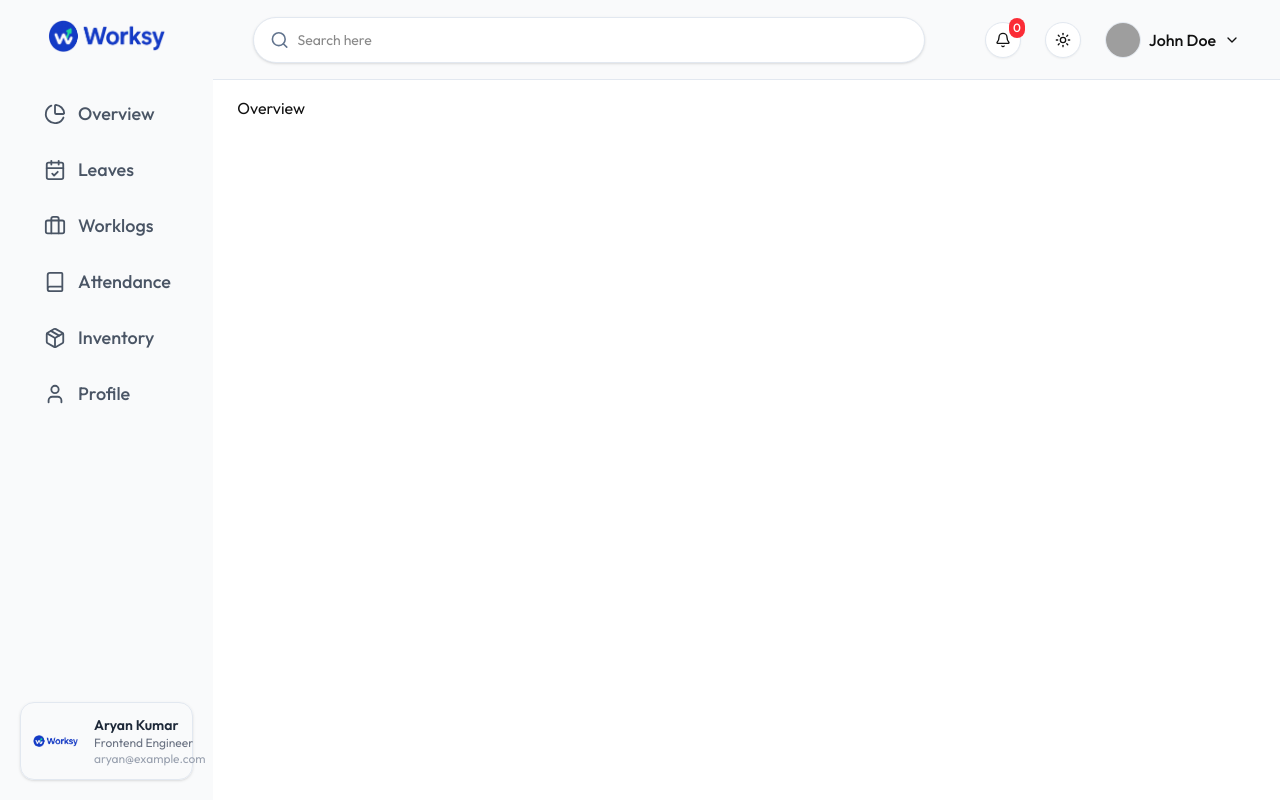
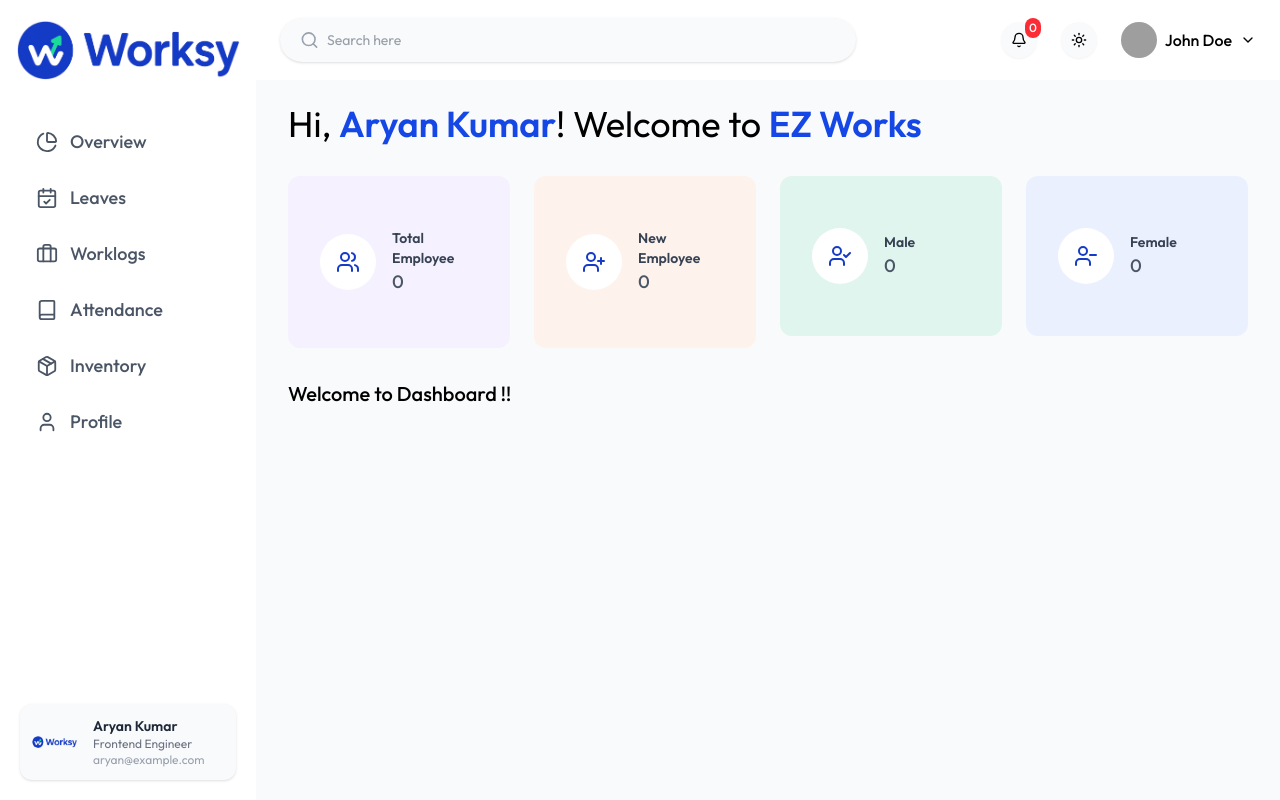
Before and after one commit to imaryankumar/Worksy, a Next.js app in the folder client/: page /dashboard/overview in a window 1280 px wide. Built offline with nearby package versions, Linux system fonts and the light colour scheme; grey boxes are pictures that could not be loaded.

Commit message:
Add:Dashboard Page Responsive

```diff
--- a/client/src/app/dashboard/layout.jsx
+++ b/client/src/app/dashboard/layout.jsx
@@ -8,17 +8,15 @@ export const metadata = {
 
 const DashboardLayout = ({ children }) => {
   return (
-    <div className="w-full h-screen flex overflow-hidden">
-      <aside className="hidden md:block w-1/6 h-full bg-gray-50">
+    <div className="flex h-screen overflow-hidden bg-gray-50 dark:bg-gray-900">
+      <aside className="hidden md:flex md:flex-col w-64 bg-white dark:bg-gray-800">
         <AsideNavbar />
       </aside>
-      <div className="flex-1 h-full flex flex-col">
-        <header className="h-20 bg-gray-50 border-b flex items-center px-4 sticky top-0 z-10">
+      <div className="flex-1 flex flex-col">
+        <header className="bg-white h-20 flex items-center px-4 md:px-6">
           <Navbar />
         </header>
-        <main className="flex-1 overflow-y-auto px-6 py-4 bg-white">
-          {children}
-        </main>
+        <main className="flex-1 overflow-y-auto p-6">{children}</main>
       </div>
     </div>
   );
--- a/client/src/app/dashboard/overview/page.jsx
+++ b/client/src/app/dashboard/overview/page.jsx
@@ -1,7 +1,20 @@
-import React from "react";
+import EmployeCard from "@/components/EmployeCard";
 
 const Overview = () => {
-  return <div>Overview</div>;
+  return (
+    <div className="w-full h-full flex flex-col gap-8 px-2">
+      <p className="text-2xl sm:text-3xl md:text-4xl font-normal w-full">
+        Hi, <span className="font-semibold text-blue-700">Aryan Kumar</span>!
+        Welcome to <span className="font-semibold text-blue-700">EZ Works</span>
+      </p>
+      <EmployeCard userCount={0} />
+      <div className="w-full h-72 md:h-96 lg:h-[30rem] overflow-auto scrollbar-thin scrollbar-thumb-gray-300 scrollbar-track-gray-100 pr-2">
+        <h1 className="text-lg md:text-xl font-medium">
+          Welcome to Dashboard !!
+        </h1>
+      </div>
+    </div>
+  );
 };
 
 export default Overview;
--- a/client/src/app/globals.css
+++ b/client/src/app/globals.css
@@ -3,142 +3,59 @@
 
 @custom-variant dark (&:is(.dark *));
 
-/* ---------- Base Theme ---------- */
+/* ---------- Root Theme Variables ---------- */
 :root {
-  --color-black: #111111;
   --color-white: #ffffff;
-  --color-white-soft: #f5f5f4; /* soft/cream white */
-  --color-primary: #155e75; /* cyan-800 */ --radius: 0.625rem; --background: oklch(1 0 0); --foreground: oklch(0.129 0.042 264.695); --card: oklch(1 0 0); --card-foreground: oklch(0.129 0.042 264.695); --popover: oklch(1 0 0); --popover-foreground: oklch(0.129 0.042 264.695); --primary: oklch(0.208 0.042 265.755); --primary-foreground: oklch(0.984 0.003 247.858); --secondary: oklch(0.968 0.007 247.896); --secondary-foreground: oklch(0.208 0.042 265.755); --muted: oklch(0.968 0.007 247.896); --muted-foreground: oklch(0.554 0.046 257.417); --accent: oklch(0.968 0.007 247.896); --accent-foreground: oklch(0.208 0.042 265.755); --destructive: oklch(0.577 0.245 27.325); --border: oklch(0.929 0.013 255.508); --input: oklch(0.929 0.013 255.508); --ring: oklch(0.704 0.04 256.788); --chart-1: oklch(0.646 0.222 41.116); --chart-2: oklch(0.6 0.118 184.704); --chart-3: oklch(0.398 0.07 227.392); --chart-4: oklch(0.828 0.189 84.429); --chart-5: oklch(0.769 0.188 70.08); --sidebar: oklch(0.984 0.003 247.858); --sidebar-foreground: oklch(0.129 0.042 264.695); --sidebar-primary: oklch(0.208 0.042 265.755); --sidebar-primary-foreground: oklch(0.984 0.003 247.858); --sidebar-accent: oklch(0.968 0.007 247.896); --sidebar-accent-foreground: oklch(0.208 0.042 265.755); --sidebar-border: oklch(0.929 0.013 255.508); --sidebar-ring: oklch(0.704 0.04 256.788);
-}
-
-/* ---------- Tailwind Theme Bindings ---------- */
-@theme inline {
-  --color-black: var(--color-black);
-  --color-white: var(--color-white);
-  --color-white-soft: var(--color-white-soft);
-  --color-primary: var(--color-primary);
-
-  --font-sans: var(--font-outfit);
-
-  --color-sidebar-ring: var(--sidebar-ring);
-
-  --color-sidebar-border: var(--sidebar-border);
-
-  --color-sidebar-accent-foreground: var(--sidebar-accent-foreground);
-
-  --color-sidebar-accent: var(--sidebar-accent);
-
-  --color-sidebar-primary-foreground: var(--sidebar-primary-foreground);
-
-  --color-sidebar-primary: var(--sidebar-primary);
-
-  --color-sidebar-foreground: var(--sidebar-foreground);
-
-  --color-sidebar: var(--sidebar);
-
-  --color-chart-5: var(--chart-5);
-
-  --color-chart-4: var(--chart-4);
-
-  --color-chart-3: var(--chart-3);
-
-  --color-chart-2: var(--chart-2);
-
-  --color-chart-1: var(--chart-1);
-
-  --color-ring: var(--ring);
-
-  --color-input: var(--input);
-
-  --color-border: var(--border);
-
-  --color-destructive: var(--destructive);
-
-  --color-accent-foreground: var(--accent-foreground);
-
-  --color-accent: var(--accent);
-
-  --color-muted-foreground: var(--muted-foreground);
-
-  --color-muted: var(--muted);
-
-  --color-secondary-foreground: var(--secondary-foreground);
-
-  --color-secondary: var(--secondary);
-
-  --color-primary-foreground: var(--primary-foreground);
-
-  --color-popover-foreground: var(--popover-foreground);
-
-  --color-popover: var(--popover);
-
-  --color-card-foreground: var(--card-foreground);
-
-  --color-card: var(--card);
-
-  --color-foreground: var(--foreground);
-
-  --color-background: var(--background); /* Outfit as default font */ --radius-sm: calc(var(--radius) - 4px); --radius-md: calc(var(--radius) - 2px); --radius-lg: var(--radius); --radius-xl: calc(var(--radius) + 4px);
-}
-
-/* ---------- Dark Mode ---------- */
-@media (prefers-color-scheme: dark) {
-  :root {
-    --color-black: #0a0a0a;
-    --color-white: #e5e5e5;
-    --color-white-soft: #d6d3d1;
-    --color-primary: #0e7490; /* cyan-700 */
-  }
+  --color-wheat: #f9f9f9;
+  --color-black: #000000;
+  --color-primary: #153bc7;
 }
 
 /* ---------- Base Styles ---------- */
 body {
-  background: var(--color-white);
+  background-color: var(--color-white);
   color: var(--color-black);
-  font-family: var(--font-outfit); /* Global Outfit font */
+  font-family: "Outfit", sans-serif; /* optional Google font */
   -webkit-font-smoothing: antialiased;
   text-rendering: optimizeLegibility;
+  margin: 0;
+  padding: 0;
 }
 
+/* Optional: Dark Mode */
 .dark {
-  --background: oklch(0.129 0.042 264.695);
-  --foreground: oklch(0.984 0.003 247.858);
-  --card: oklch(0.208 0.042 265.755);
-  --card-foreground: oklch(0.984 0.003 247.858);
-  --popover: oklch(0.208 0.042 265.755);
-  --popover-foreground: oklch(0.984 0.003 247.858);
-  --primary: oklch(0.929 0.013 255.508);
-  --primary-foreground: oklch(0.208 0.042 265.755);
-  --secondary: oklch(0.279 0.041 260.031);
-  --secondary-foreground: oklch(0.984 0.003 247.858);
-  --muted: oklch(0.279 0.041 260.031);
-  --muted-foreground: oklch(0.704 0.04 256.788);
-  --accent: oklch(0.279 0.041 260.031);
-  --accent-foreground: oklch(0.984 0.003 247.858);
-  --destructive: oklch(0.704 0.191 22.216);
-  --border: oklch(1 0 0 / 10%);
-  --input: oklch(1 0 0 / 15%);
-  --ring: oklch(0.551 0.027 264.364);
-  --chart-1: oklch(0.488 0.243 264.376);
-  --chart-2: oklch(0.696 0.17 162.48);
-  --chart-3: oklch(0.769 0.188 70.08);
-  --chart-4: oklch(0.627 0.265 303.9);
-  --chart-5: oklch(0.645 0.246 16.439);
-  --sidebar: oklch(0.208 0.042 265.755);
-  --sidebar-foreground: oklch(0.984 0.003 247.858);
-  --sidebar-primary: oklch(0.488 0.243 264.376);
-  --sidebar-primary-foreground: oklch(0.984 0.003 247.858);
-  --sidebar-accent: oklch(0.279 0.041 260.031);
-  --sidebar-accent-foreground: oklch(0.984 0.003 247.858);
-  --sidebar-border: oklch(1 0 0 / 10%);
-  --sidebar-ring: oklch(0.551 0.027 264.364);
+  background-color: var(--color-black);
+  color: var(--color-white);
 }
 
-@layer base {
-  * {
-    @apply border-border outline-ring/50;
-  }
-  body {
-    @apply bg-background text-foreground;
-  }
+/* Tailwind helper colors */
+.bg-white {
+  background-color: var(--color-white) !important;
 }
+.bg-wheat {
+  background-color: var(--color-wheat) !important;
+}
+.bg-black {
+  background-color: var(--color-black) !important;
+}
+.bg-primary {
+  background-color: var(--color-primary) !important;
+}
+
+.text-white {
+  color: var(--color-white) !important;
+}
+.text-wheat {
+  color: var(--color-wheat) !important;
+}
+.text-black {
+  color: var(--color-black) !important;
+}
+.text-primary {
+  color: var(--color-primary) !important;
+}
+
+/* Simple utility for borders */
+.border {
+  border: 1px solid var(--color-black);
+}
--- a/client/src/app/layout.js
+++ b/client/src/app/layout.js
@@ -17,8 +17,8 @@ export const metadata = {
 
 export default function RootLayout({ children }) {
   return (
-    <html lang="en">
-      <body className={`${outfit.variable}`}>
+    <html lang="en" className={outfit.variable}>
+      <body>
         <QueryProvider>
           <main>{children}</main>
           <Toaster position="top-center" />
--- a/client/src/app/not-found.jsx
+++ b/client/src/app/not-found.jsx
@@ -7,7 +7,7 @@ export default function NotFound() {
       <p className="text-xl mb-6">Oops! Page not found.</p>
       <Link
         href="/"
-        className="px-6 py-3 bg-blue-600 text-white rounded-md hover:bg-blue-700 transition"
+        className="px-6 py-3 bg-blue-800 text-white rounded-md hover:bg-blue-700 transition"
       >
         Go Back Home
       </Link>
--- /dev/null
+++ b/client/src/components/EmployeCard.jsx
@@ -0,0 +1,65 @@
+"use client";
+
+import { UserCheck, UserMinus, UserPlus, Users } from "lucide-react";
+import { Card, CardContent } from "@/components/ui/card";
+
+const EmployeeCard = ({ userCount }) => {
+  const employeeStats = [
+    {
+      id: 1,
+      icon: <Users size={24} className="text-primary" />,
+      count: userCount?.totalEmployCount || 0,
+      label: "Total Employee",
+      bgColor: "bg-[#F5F1FF]",
+    },
+    {
+      id: 2,
+      icon: <UserPlus size={24} className="text-primary" />,
+      count: userCount?.recentCount || 0,
+      label: "New Employee",
+      bgColor: "bg-[#FDF3EC]",
+    },
+    {
+      id: 3,
+      icon: <UserCheck size={24} className="text-primary" />,
+      count: userCount?.maleCount || 0,
+      label: "Male",
+      bgColor: "bg-[#E0F5EE]",
+    },
+    {
+      id: 4,
+      icon: <UserMinus size={24} className="text-primary" />,
+      count: userCount?.femaleCount || 0,
+      label: "Female",
+      bgColor: "bg-[#EBF0FF]",
+    },
+  ];
+
+  return (
+    <div className="w-full flex flex-wrap gap-6">
+      {employeeStats.map((item) => (
+        <div key={item.id} className="flex-1 min-w-[200px]">
+          <Card className={`${item.bgColor} !py-5 shadow-none !border-none`}>
+            <CardContent className="p-0">
+              <div className="flex items-center gap-4 p-6 sm:p-8">
+                <span className="flex items-center justify-center text-xl bg-white rounded-full p-3 sm:p-4">
+                  {item.icon}
+                </span>
+                <div className="flex flex-col items-start">
+                  <span className="text-sm sm:text-md font-semibold text-gray-700">
+                    {item.label}
+                  </span>
+                  <span className="text-md sm:text-lg text-gray-600 font-medium">
+                    {item.count}
+                  </span>
+                </div>
+              </div>
+            </CardContent>
+          </Card>
+        </div>
+      ))}
+    </div>
+  );
+};
+
+export default EmployeeCard;
--- a/client/src/components/common/AsideNavbar.jsx
+++ b/client/src/components/common/AsideNavbar.jsx
@@ -12,19 +12,12 @@ import {
 import Image from "next/image";
 import Link from "next/link";
 import { usePathname } from "next/navigation";
-import { useState } from "react";
 
 const AsideNavbar = () => {
-  const pathname = usePathname().slice(1);
-  const [activeRouteId, setActiveRouteId] = useState(pathname);
+  const pathname = usePathname().replace("/", "");
 
   const routes = [
-    {
-      id: 1,
-      label: "Overview",
-      url: "overview",
-      icon: <PieChart size={22} />,
-    },
+    { id: 1, label: "Overview", url: "overview", icon: <PieChart size={22} /> },
     {
       id: 2,
       label: "Leaves",
@@ -37,58 +30,33 @@ const AsideNavbar = () => {
       url: "worklogs",
       icon: <Briefcase size={22} />,
     },
-    {
-      id: 4,
-      label: "Attendance",
-      url: "attendance",
-      icon: <Book size={22} />,
-    },
+    { id: 4, label: "Attendance", url: "attendance", icon: <Book size={22} /> },
     {
       id: 5,
       label: "Inventory",
       url: "inventory",
       icon: <Package size={22} />,
     },
-    {
-      id: 6,
-      label: "Profile",
-      url: "profile",
-      icon: <User size={22} />,
-    },
+    { id: 6, label: "Profile", url: "profile", icon: <User size={22} /> },
   ];
 
-  const handleRouteChange = (id) => {
-    setActiveRouteId(id);
-  };
-
   return (
-    <div className="relative flex flex-col justify-between h-full py-5">
-      <div className="flex flex-col gap-10 items-center justify-start">
-        <div className="px-12">
-          <Image
-            src={CONSTANTS.LOGO}
-            alt="Company Logo"
-            className="blend-image"
-            priority
-          />
+    <div className="flex flex-col justify-between h-full py-5">
+      <div className="flex flex-col gap-10 items-center">
+        <div className="px-4">
+          <Image src={CONSTANTS.LOGO} alt="Company Logo" priority />
         </div>
         <nav className="flex flex-col gap-3 w-full px-5">
           {routes.map((route) => {
-            const isActive = activeRouteId === route.url;
+            const isActive = pathname === route.url;
             return (
-              <Link
-                key={route.id}
-                href={route.url}
-                aria-current={isActive ? "page" : undefined}
-              >
+              <Link key={route.id} href={`/${route.url}`}>
                 <div
-                  onClick={() => handleRouteChange(route.url)}
-                  className={`flex items-center gap-3 py-2 px-6 cursor-pointer rounded-md transition-colors duration-200
-                    ${
-                      isActive
-                        ? "bg-black text-white shadow-md"
-                        : "text-gray-600 hover:bg-gray-200"
-                    }`}
+                  className={`flex items-center gap-3 py-2 px-4 rounded-md cursor-pointer transition-colors duration-200 ${
+                    isActive
+                      ? "bg-black text-white shadow-md"
+                      : "text-gray-600 hover:bg-gray-200 dark:text-gray-300 dark:hover:bg-gray-700"
+                  }`}
                 >
                   <span>{route.icon}</span>
                   <span className="text-lg font-medium capitalize">
@@ -101,7 +69,7 @@ const AsideNavbar = () => {
         </nav>
       </div>
       <div className="px-5 mt-6">
-        <div className="flex items-center gap-4 p-3 border rounded-xl shadow-sm hover:shadow-md transition">
+        <div className="flex items-center gap-4 p-3 border-none rounded-xl shadow-sm hover:shadow-md transition bg-gray-50 dark:bg-gray-700 border-gray-200 dark:border-gray-600">
           <Image
             src={CONSTANTS.LOGO}
             alt="User Profile"
@@ -109,12 +77,16 @@ const AsideNavbar = () => {
             height={45}
             className="rounded-full object-cover"
           />
-          <div className="flex flex-col">
-            <span className="font-semibold text-sm text-gray-800">
+          <div className="flex flex-col truncate">
+            <span className="font-semibold text-sm text-gray-800 dark:text-gray-200">
               Aryan Kumar
             </span>
-            <span className="text-xs text-gray-500">Frontend Engineer</span>
-            <span className="text-xs text-gray-400">aryan@example.com</span>
+            <span className="text-xs text-gray-500 dark:text-gray-400">
+              Frontend Engineer
+            </span>
+            <span className="text-xs text-gray-400 dark:text-gray-500">
+              aryan@example.com
+            </span>
           </div>
         </div>
       </div>
--- a/client/src/components/common/Navbar.jsx
+++ b/client/src/components/common/Navbar.jsx
@@ -15,23 +15,27 @@ export default function Navbar({ username = "John Doe", onLogout }) {
   const { theme, setTheme } = useTheme();
 
   return (
-    <nav className="w-full flex items-center justify-between h-16 px-4 md:px-6">
-      <div className="flex-1 flex items-center max-w-2xl">
-        <div className="flex w-full items-center px-4 py-3 relative shadow-sm border rounded-3xl bg-background">
-          <Search size={20} className="text-muted-foreground mr-2" />
+    <nav className="w-full flex items-center justify-between">
+      {/* Search */}
+      <div className="flex-1 max-w-xl">
+        <div className="flex items-center w-full px-5 py-3 justify-center rounded-3xl shadow bg-gray-50">
+          <Search size={20} className="text-gray-400 mr-2" />
           <input
             type="text"
-            className="w-full border-none bg-transparent outline-none text-sm"
+            className="w-full border-none bg-transparent outline-none text-sm text-gray-700 dark:text-gray-200"
             placeholder="Search here"
           />
         </div>
       </div>
+
+      {/* Actions */}
       <div className="flex items-center gap-3 md:gap-6 ml-4">
+        {/* Notification */}
         <div className="relative">
           <Button
             variant="outline"
             size="icon"
-            className="rounded-full relative"
+            className="rounded-full bg-gray-50 !border-none"
             aria-label="Notifications"
           >
             <Bell className="h-5 w-5" />
@@ -40,10 +44,12 @@ export default function Navbar({ username = "John Doe", onLogout }) {
             0
           </span>
         </div>
+
+        {/* Theme Toggle */}
         <Button
           variant="outline"
           size="icon"
-          className="rounded-full"
+          className="rounded-full bg-gray-50 !border-none"
           onClick={() => setTheme(theme === "light" ? "dark" : "light")}
           aria-label="Toggle theme"
         >
@@ -53,14 +59,14 @@ export default function Navbar({ username = "John Doe", onLogout }) {
             <Sun className="h-5 w-5" />
           )}
         </Button>
+
+        {/* Profile Dropdown */}
         <DropdownMenu>
           <DropdownMenuTrigger asChild>
             <div className="flex items-center gap-2 cursor-pointer">
-              <Avatar className="h-9 w-9 border">
+              <Avatar className="h-9 w-9 bg-gray-50">
                 <AvatarImage src="/placeholder-user.jpg" alt={username} />
-                <AvatarFallback>
-                  {username.slice(0, 1).toUpperCase()}
-                </AvatarFallback>
+                <AvatarFallback>{username[0].toUpperCase()}</AvatarFallback>
               </Avatar>
               <span className="hidden md:block font-medium truncate max-w-[120px]">
                 {username}
@@ -70,8 +76,7 @@ export default function Navbar({ username = "John Doe", onLogout }) {
           </DropdownMenuTrigger>
           <DropdownMenuContent align="start" className="w-40">
             <DropdownMenuItem onClick={onLogout}>
-              <LogOut className="mr-2 h-4 w-4" />
-              <span>Logout</span>
+              <LogOut className="mr-2 h-4 w-4" /> Logout
             </DropdownMenuItem>
           </DropdownMenuContent>
         </DropdownMenu>
--- /dev/null
+++ b/client/src/components/ui/card.jsx
@@ -0,0 +1,101 @@
+import * as React from "react"
+
+import { cn } from "@/lib/utils"
+
+function Card({
+  className,
+  ...props
+}) {
+  return (
+    <div
+      data-slot="card"
+      className={cn(
+        "bg-card text-card-foreground flex flex-col gap-6 rounded-xl border py-6 shadow-sm",
+        className
+      )}
+      {...props} />
+  );
+}
+
+function CardHeader({
+  className,
+  ...props
+}) {
+  return (
+    <div
+      data-slot="card-header"
+      className={cn(
+        "@container/card-header grid auto-rows-min grid-rows-[auto_auto] items-start gap-1.5 px-6 has-data-[slot=card-action]:grid-cols-[1fr_auto] [.border-b]:pb-6",
+        className
+      )}
+      {...props} />
+  );
+}
+
+function CardTitle({
+  className,
+  ...props
+}) {
+  return (
+    <div
+      data-slot="card-title"
+      className={cn("leading-none font-semibold", className)}
+      {...props} />
+  );
+}
+
+function CardDescription({
+  className,
+  ...props
+}) {
+  return (
+    <div
+      data-slot="card-description"
+      className={cn("text-muted-foreground text-sm", className)}
+      {...props} />
+  );
+}
+
+function CardAction({
+  className,
+  ...props
+}) {
+  return (
+    <div
+      data-slot="card-action"
+      className={cn(
+        "col-start-2 row-span-2 row-start-1 self-start justify-self-end",
+        className
+      )}
+      {...props} />
+  );
+}
+
+function CardContent({
+  className,
+  ...props
+}) {
+  return (<div data-slot="card-content" className={cn("px-6", className)} {...props} />);
+}
+
+function CardFooter({
+  className,
+  ...props
+}) {
+  return (
+    <div
+      data-slot="card-footer"
+      className={cn("flex items-center px-6 [.border-t]:pt-6", className)}
+      {...props} />
+  );
+}
+
+export {
+  Card,
+  CardHeader,
+  CardFooter,
+  CardTitle,
+  CardAction,
+  CardDescription,
+  CardContent,
+}
```
